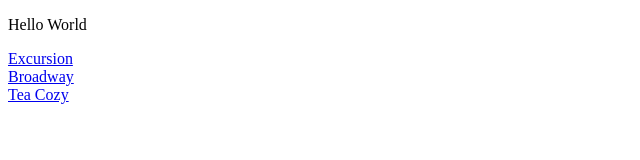
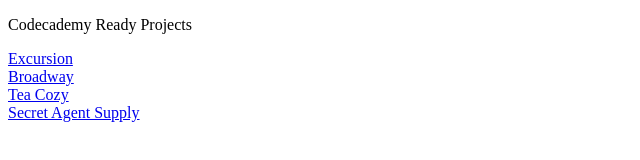
Before and after one commit to edenpersad/edenpersad.github.io, a plain HTML site: page index.html in a window 1280 px wide. Shown: the whole page, without its empty margins (0-640 px from the left). Drawn offline with Linux system fonts and the light colour scheme.

Commit message:
added secret agent project

```diff
--- a/index.html
+++ b/index.html
@@ -5,9 +5,10 @@
     <title>Eden Persad — Github</title>
   </head>
   <body>
-    <p>Hello World</p>
+    <p>Codecademy Ready Projects</p>
     <a href="https://edenpersad.github.io/excursion/" target="_blank" style="display: block;">Excursion</a>
     <a href="https://edenpersad.github.io/broadway/" target="_blank" style="display: block;">Broadway</a>
     <a href="https://edenpersad.github.io/teacozy/" target="_blank" style="display: block;">Tea Cozy</a>
+    <a href="https://edenpersad.github.io/secretagentsupply/" target="_blank" style="display: block;">Secret Agent Supply</a>
   </body>
 </html>
```
